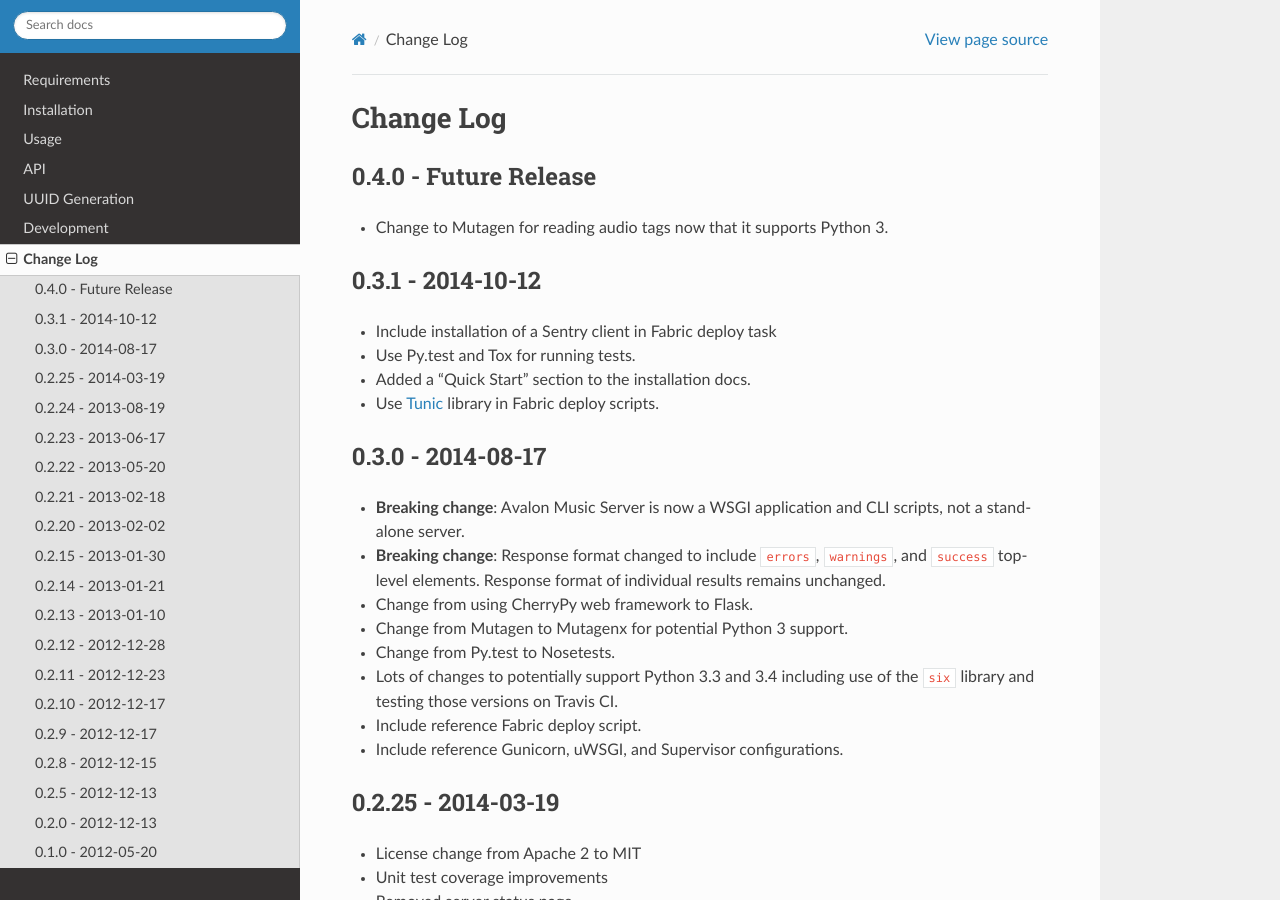
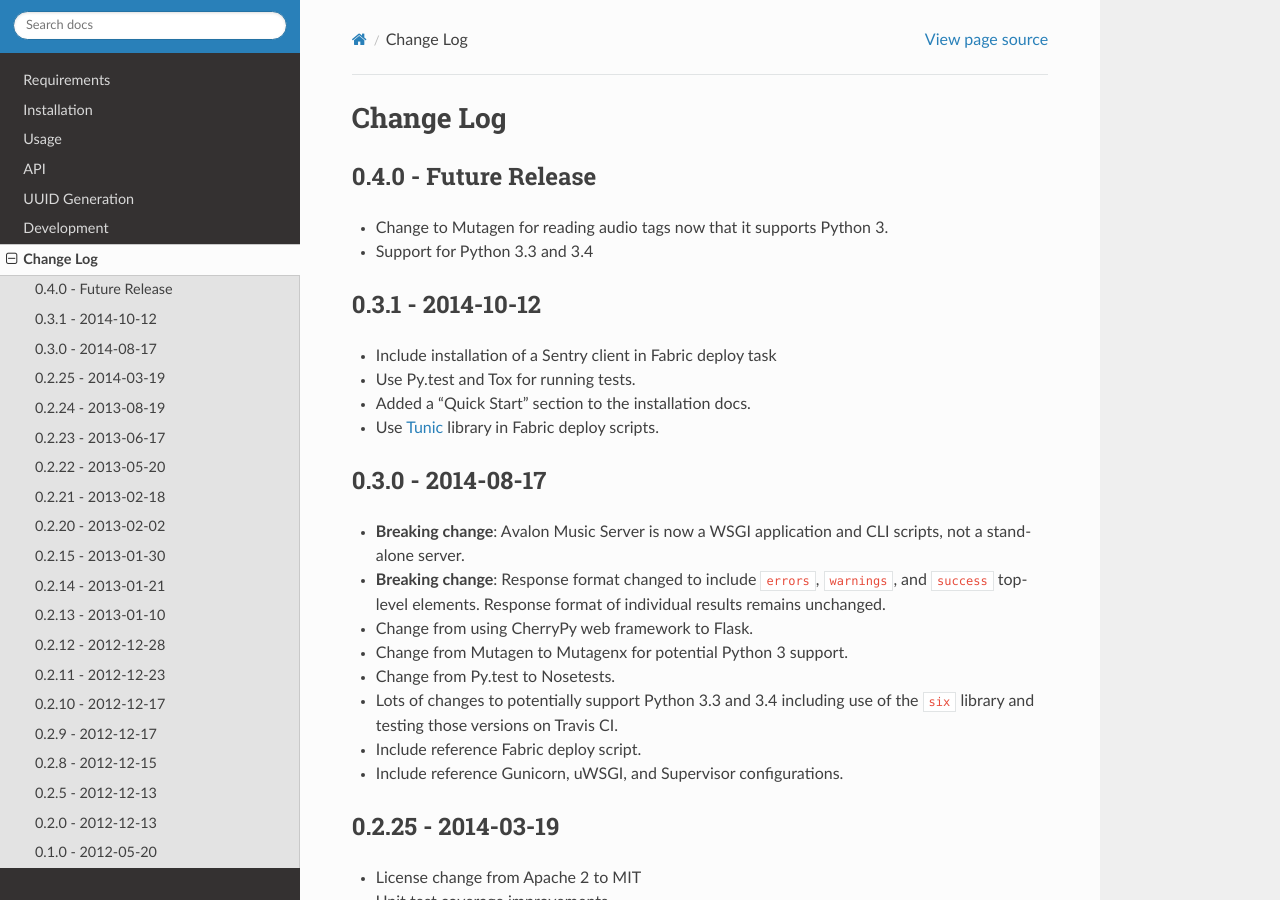
Before and after one commit to 56quarters/avalonms, a Sphinx documentation site: the page built from doc/source/changes.rst, in a window 1280 px wide and 900 px high. Built offline with Sphinx 7.4.7 and the Read the Docs theme 2.0.0, drawn with Linux system fonts in a browser that asks for light colours.

Commit message:
Make note that Python 3.3 and 3.4 are supported now

```diff
--- a/doc/source/changes.rst
+++ b/doc/source/changes.rst
@@ -4,6 +4,7 @@ Change Log
 0.4.0 - Future Release
 ----------------------
 * Change to Mutagen for reading audio tags now that it supports Python 3.
+* Support for Python 3.3 and 3.4
 
 0.3.1 - 2014-10-12
 ------------------
```
